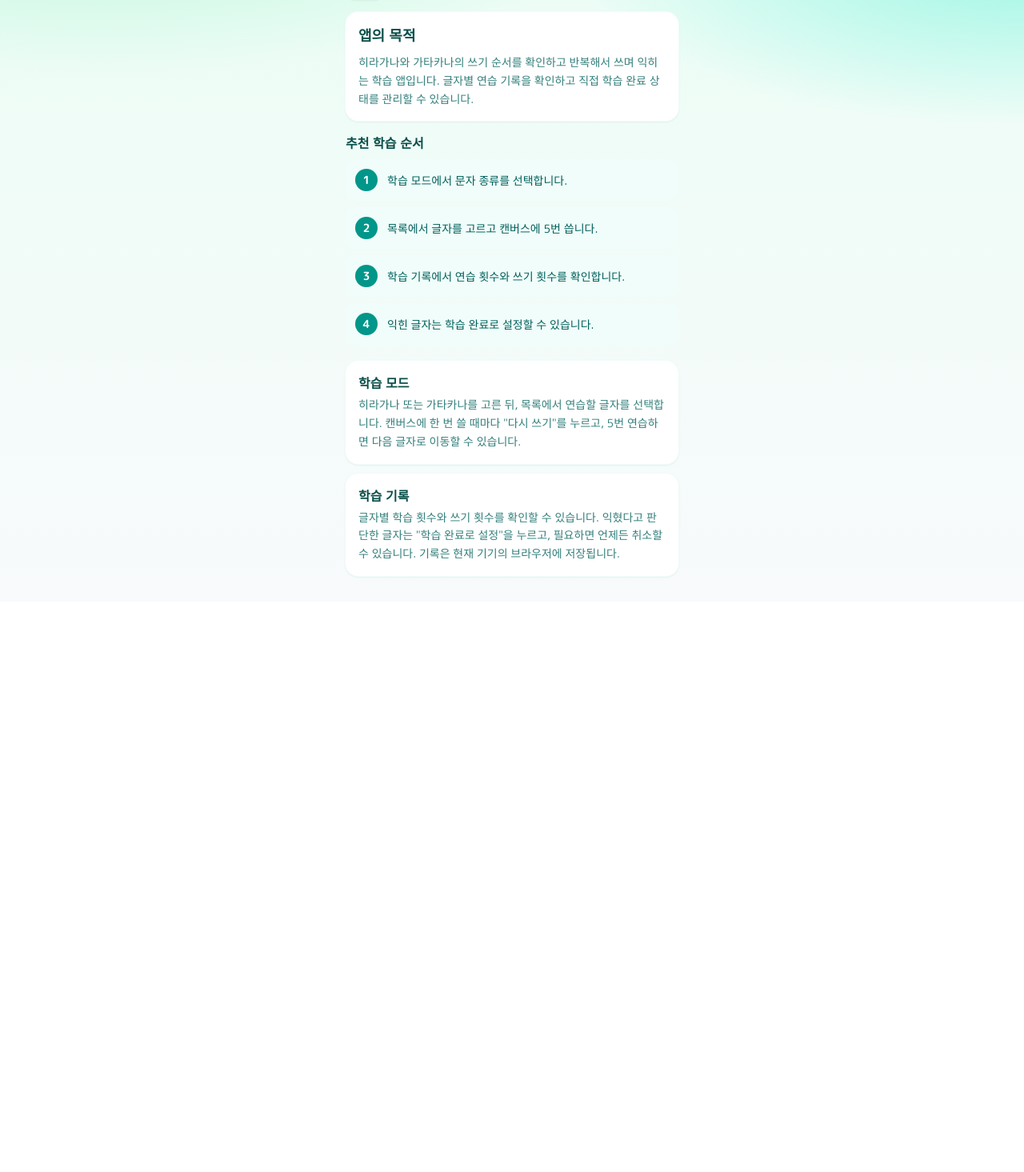
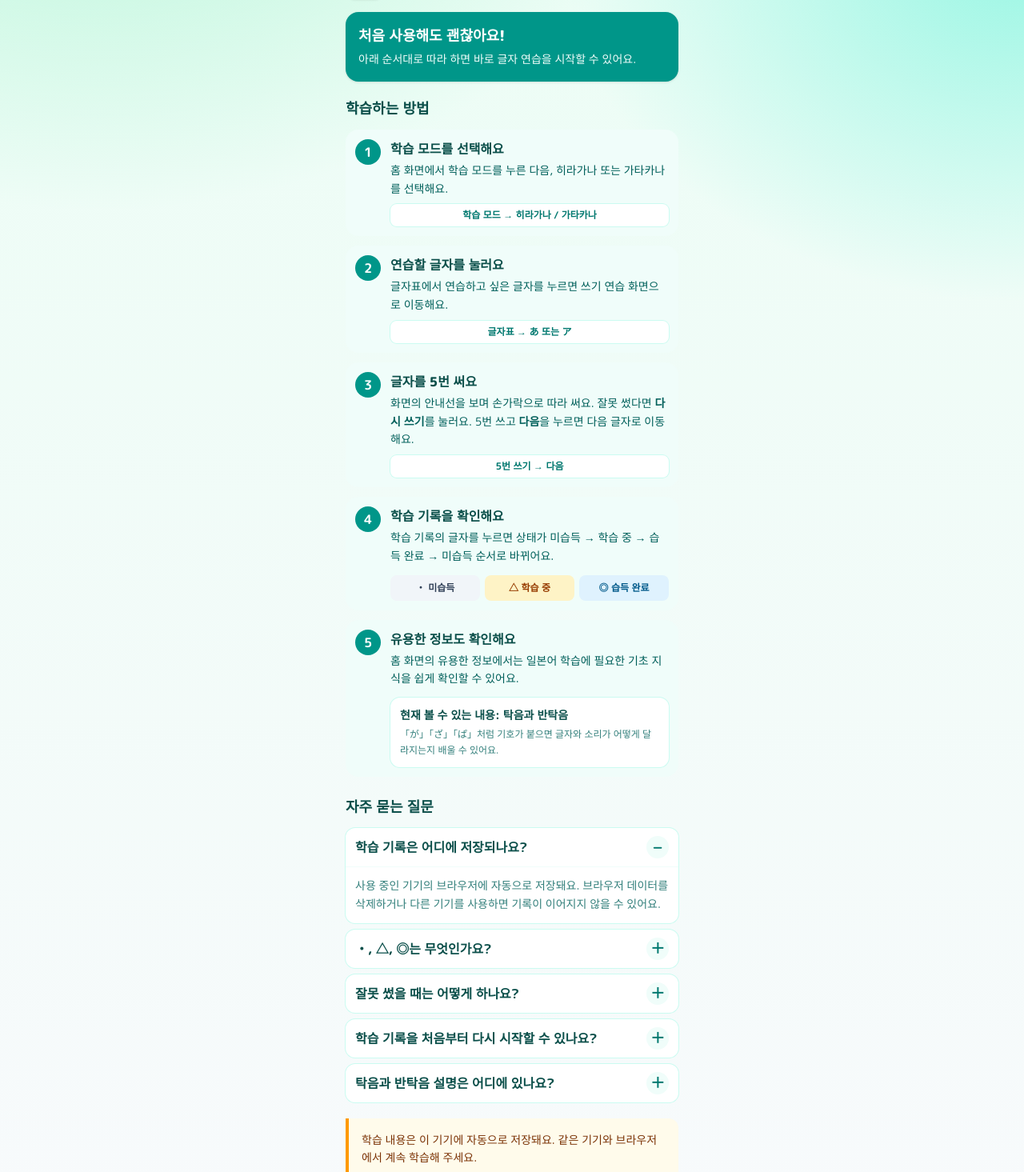
Before and after one commit to doyourbest102/hiragana-training, a React (Vite) app: page /guide in a window 1280 px wide. Shown: the part 65-1530 px from the top of the page at 80% size. Before the commit the page ends 817 px from the top, so only its background shows below. Built offline with nearby package versions, Linux system fonts and the light colour scheme.

Commit message:
アプリの説明内容を変更

```diff
--- a/src/pages/GuidePage.tsx
+++ b/src/pages/GuidePage.tsx
@@ -1,78 +1,201 @@
+import type { ReactNode } from 'react'
+import { Link } from 'react-router-dom'
 import { Layout } from '../components/Layout'
 
-/** 앱의 목적과 학습 방법을 안내하는 화면 */
+const FAQS = [
+  {
+    question: '학습 기록은 어디에 저장되나요?',
+    answer:
+      '사용 중인 기기의 브라우저에 자동으로 저장돼요. 브라우저 데이터를 삭제하거나 다른 기기를 사용하면 기록이 이어지지 않을 수 있어요.',
+  },
+  {
+    question: '・, △, ◎는 무엇인가요?',
+    answer:
+      '각 글자의 학습 상태예요. ・는 미습득, △는 학습 중, ◎는 습득 완료를 뜻해요. 학습 기록 화면에서 글자를 누르면 상태를 바꿀 수 있어요.',
+  },
+  {
+    question: '잘못 썼을 때는 어떻게 하나요?',
+    answer:
+      '쓰기 화면의 다시 쓰기 버튼을 누르면 현재 글자를 처음부터 다시 쓸 수 있어요.',
+  },
+  {
+    question: '학습 기록을 처음부터 다시 시작할 수 있나요?',
+    answer:
+      '학습 기록 화면의 기록 초기화를 누르고 확인하면 모든 상태를 처음으로 되돌릴 수 있어요.',
+  },
+  {
+    question: '탁음과 반탁음 설명은 어디에 있나요?',
+    answer:
+      '홈 화면에서 유용한 정보를 누른 다음, 탁음과 반탁음을 선택하면 볼 수 있어요.',
+  },
+] as const
+
+/** 앱의 기능을 처음부터 순서대로 안내하는 화면 */
 export function GuidePage() {
   return (
     <Layout title="사용 방법" showBack>
-      <section className="rounded-2xl bg-white p-4 shadow-sm ring-1 ring-teal-50">
-        <h2 className="text-lg font-extrabold text-teal-900">앱의 목적</h2>
-        <p className="mt-2 text-sm leading-relaxed text-teal-800/80">
-          히라가나와 가타카나의 쓰기 순서를 확인하고 반복해서 쓰며 익히는 학습
-          앱입니다. 글자별 연습 기록을 확인하고 직접 학습 완료 상태를 관리할 수
-          있습니다.
+      <section className="rounded-2xl bg-teal-600 p-4 text-white shadow-sm">
+        <h2 className="text-lg font-extrabold">처음 사용해도 괜찮아요!</h2>
+        <p className="mt-1 text-sm leading-relaxed text-teal-50">
+          아래 순서대로 따라 하면 바로 글자 연습을 시작할 수 있어요.
         </p>
       </section>
 
-      <section className="mt-4">
-        <h2 className="text-base font-extrabold text-teal-900">추천 학습 순서</h2>
-        <ol className="mt-2 space-y-2 text-sm text-teal-800">
-          <GuideStep number={1} text="학습 모드에서 문자 종류를 선택합니다." />
+      <section className="mt-5">
+        <h2 className="text-lg font-extrabold text-teal-900">학습하는 방법</h2>
+        <ol className="mt-3 space-y-3">
+          <GuideStep
+            number={1}
+            title="학습 모드를 선택해요"
+            description="홈 화면에서 학습 모드를 누른 다음, 히라가나 또는 가타카나를 선택해요."
+            flow="학습 모드 → 히라가나 / 가타카나"
+          />
           <GuideStep
             number={2}
-            text="목록에서 글자를 고르고 캔버스에 5번 씁니다."
+            title="연습할 글자를 눌러요"
+            description="글자표에서 연습하고 싶은 글자를 누르면 쓰기 연습 화면으로 이동해요."
+            flow="글자표 → あ 또는 ア"
           />
           <GuideStep
             number={3}
-            text="학습 기록에서 연습 횟수와 쓰기 횟수를 확인합니다."
+            title="글자를 5번 써요"
+            description={
+              <>
+                화면의 안내선을 보며 손가락으로 따라 써요. 잘못 썼다면{' '}
+                <strong>다시 쓰기</strong>를 눌러요. 5번 쓰고{' '}
+                <strong>다음</strong>을 누르면 다음 글자로 이동해요.
+              </>
+            }
+            flow="5번 쓰기 → 다음"
           />
           <GuideStep
             number={4}
-            text="익힌 글자는 학습 완료로 설정할 수 있습니다."
-          />
+            title="학습 기록을 확인해요"
+            description="학습 기록의 글자를 누르면 상태가 미습득 → 학습 중 → 습득 완료 → 미습득 순서로 바뀌어요."
+          >
+            <div className="mt-3 grid grid-cols-3 gap-1.5 text-center text-xs font-bold">
+              <span className="rounded-lg bg-slate-100 px-1 py-2 text-slate-700">
+                ・ 미습득
+              </span>
+              <span className="rounded-lg bg-amber-100 px-1 py-2 text-amber-800">
+                △ 학습 중
+              </span>
+              <span className="rounded-lg bg-sky-100 px-1 py-2 text-sky-800">
+                ◎ 습득 완료
+              </span>
+            </div>
+          </GuideStep>
+          <GuideStep
+            number={5}
+            title="유용한 정보도 확인해요"
+            description="홈 화면의 유용한 정보에서는 일본어 학습에 필요한 기초 지식을 쉽게 확인할 수 있어요."
+          >
+            <div className="mt-3 rounded-xl bg-white p-3 ring-1 ring-teal-100">
+              <h3 className="text-sm font-bold text-teal-900">
+                현재 볼 수 있는 내용: 탁음과 반탁음
+              </h3>
+              <p className="mt-1 text-xs leading-relaxed text-teal-800/80">
+                「が」「ざ」「ぱ」처럼 기호가 붙으면 글자와 소리가 어떻게
+                달라지는지 배울 수 있어요.
+              </p>
+            </div>
+          </GuideStep>
         </ol>
       </section>
 
-      <section className="mt-5 space-y-3" aria-label="기능별 사용 방법">
-        <GuideCard title="학습 모드">
-          히라가나 또는 가타카나를 고른 뒤, 목록에서 연습할 글자를 선택합니다.
-          캔버스에 한 번 쓸 때마다 &quot;다시 쓰기&quot;를 누르고, 5번 연습하면
-          다음 글자로 이동할 수 있습니다.
-        </GuideCard>
-        <GuideCard title="학습 기록">
-          글자별 학습 횟수와 쓰기 횟수를 확인할 수 있습니다. 익혔다고 판단한
-          글자는 &quot;학습 완료로 설정&quot;을 누르고, 필요하면 언제든 취소할
-          수 있습니다. 기록은 현재 기기의 브라우저에 저장됩니다.
-        </GuideCard>
+      <section className="mt-6">
+        <h2 className="text-lg font-extrabold text-teal-900">자주 묻는 질문</h2>
+        <div className="mt-3 space-y-2">
+          {FAQS.map((faq, index) => (
+            <FaqItem
+              key={faq.question}
+              question={faq.question}
+              answer={faq.answer}
+              defaultOpen={index === 0}
+            />
+          ))}
+        </div>
       </section>
+
+      <aside className="mt-5 rounded-r-xl border-l-4 border-amber-500 bg-amber-50 p-4 text-sm leading-relaxed text-amber-900">
+        학습 내용은 이 기기에 자동으로 저장돼요. 같은 기기와 브라우저에서 계속
+        학습해 주세요.
+      </aside>
+
+      <Link
+        to="/"
+        className="mt-5 flex min-h-12 items-center justify-center rounded-xl bg-teal-600 px-4 font-bold text-white shadow-sm"
+      >
+        홈으로 돌아가기
+      </Link>
     </Layout>
   )
 }
 
-function GuideStep({ number, text }: { number: number; text: string }) {
+function GuideStep({
+  number,
+  title,
+  description,
+  flow,
+  children,
+}: {
+  number: number
+  title: string
+  description: ReactNode
+  flow?: string
+  children?: ReactNode
+}) {
   return (
-    <li className="flex gap-3 rounded-xl bg-teal-50 p-3">
+    <li className="flex gap-3 rounded-2xl bg-teal-50 p-3">
       <span
-        className="flex h-7 w-7 shrink-0 items-center justify-center rounded-full bg-teal-600 font-bold text-white"
+        className="flex h-8 w-8 shrink-0 items-center justify-center rounded-full bg-teal-600 font-bold text-white"
         aria-hidden="true"
       >
         {number}
       </span>
-      <span className="pt-1 leading-relaxed">{text}</span>
+      <div className="min-w-0 flex-1">
+        <h3 className="font-extrabold text-teal-900">{title}</h3>
+        <p className="mt-1 text-sm leading-relaxed text-teal-800">
+          {description}
+        </p>
+        {flow && (
+          <p className="mt-2 rounded-lg bg-white px-2 py-1.5 text-center text-xs font-bold text-teal-700 ring-1 ring-teal-100">
+            {flow}
+          </p>
+        )}
+        {children}
+      </div>
     </li>
   )
 }
 
-function GuideCard({
-  title,
-  children,
+function FaqItem({
+  question,
+  answer,
+  defaultOpen,
 }: {
-  title: string
-  children: string
+  question: string
+  answer: string
+  defaultOpen: boolean
 }) {
   return (
-    <article className="rounded-2xl bg-white p-4 shadow-sm ring-1 ring-teal-50">
-      <h3 className="font-bold text-teal-900">{title}</h3>
-      <p className="mt-1 text-sm leading-relaxed text-teal-800/80">{children}</p>
-    </article>
+    <details
+      open={defaultOpen}
+      className="group overflow-hidden rounded-xl bg-white ring-1 ring-teal-100"
+    >
+      <summary className="flex min-h-12 cursor-pointer list-none items-center justify-between gap-3 px-3 py-2 font-bold text-teal-900">
+        <span>{question}</span>
+        <span
+          className="flex h-7 w-7 shrink-0 items-center justify-center rounded-full bg-teal-50 text-lg text-teal-700"
+          aria-hidden="true"
+        >
+          <span className="group-open:hidden">＋</span>
+          <span className="hidden group-open:inline">−</span>
+        </span>
+      </summary>
+      <p className="border-t border-teal-50 px-3 py-3 text-sm leading-relaxed text-teal-800/80">
+        {answer}
+      </p>
+    </details>
   )
 }
```
